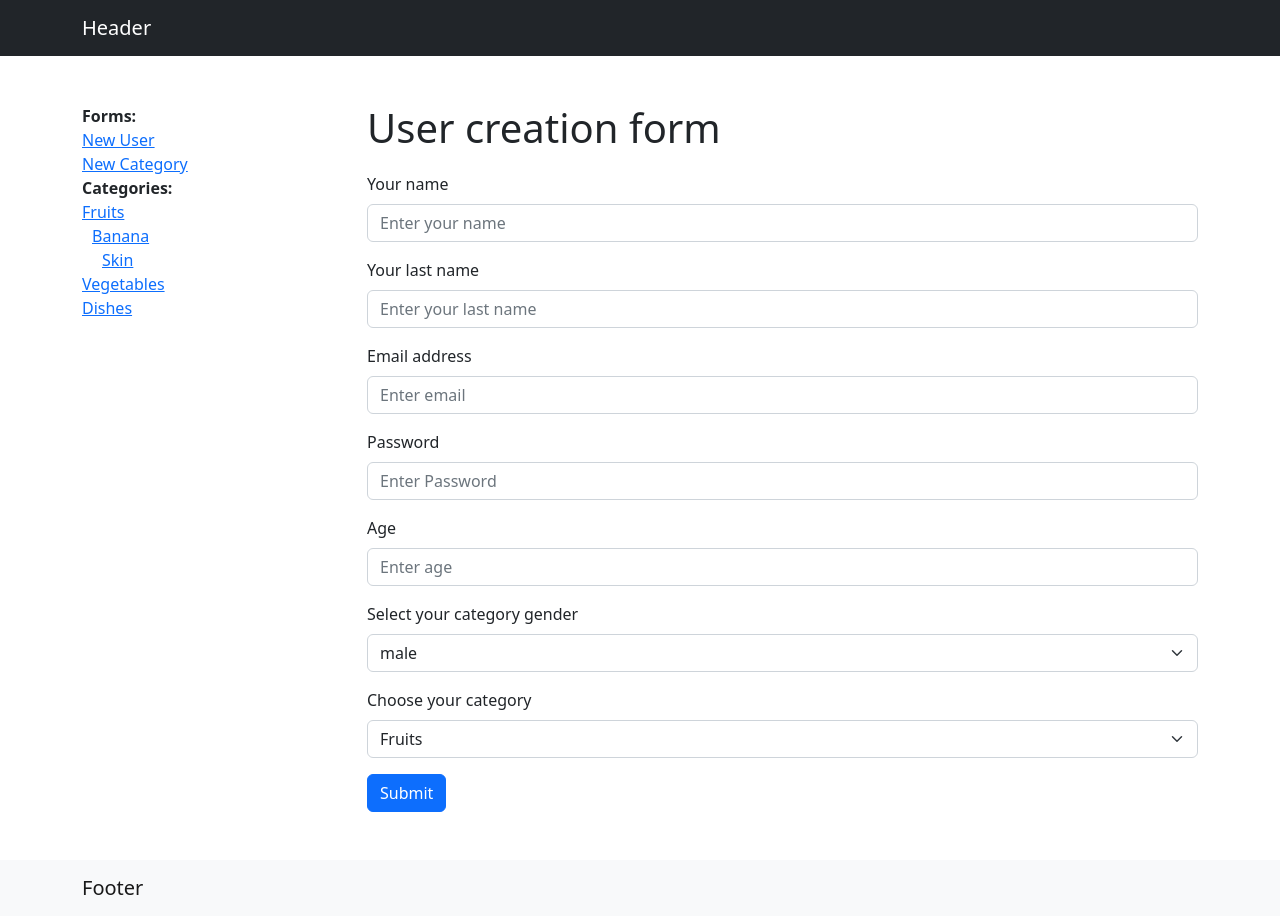
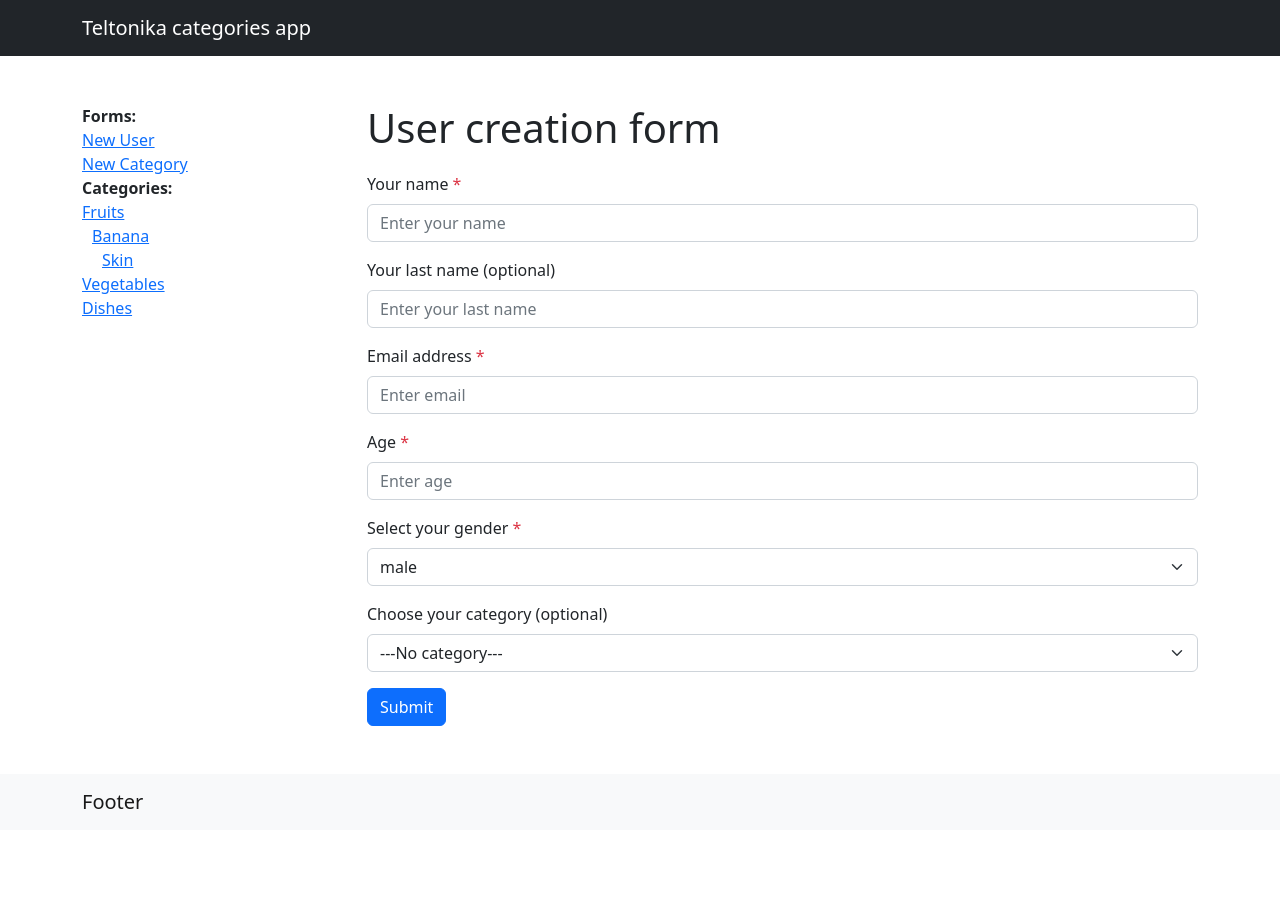
Before and after one commit to saiooo/teltask, a React (Create React App) app: page /newUser in a window 1280 px wide. After the commit the page ends 830 px from the top, so only its background shows below. Built offline with nearby package versions, Linux system fonts and the light colour scheme.

Commit message:
Form validation examples, additional fields in category display

```diff
--- /dev/null
+++ b/src/assets/css/Header.css
@@ -0,0 +1,9 @@
+.header-text {
+    color: white;
+    text-decoration: none;
+}
+
+.header-text:hover {
+    color: white;
+    text-decoration: underline;
+}
--- a/src/components/Header.js
+++ b/src/components/Header.js
@@ -1,12 +1,18 @@
 import Container from "react-bootstrap/Container";
 import Navbar from "react-bootstrap/Navbar";
+import { Link } from "react-router-dom";
+import "./../assets/css/Header.css";
 
 const Header = () => {
   return (
     <>
       <Navbar bg="dark" variant="dark">
         <Container>
-          <Navbar.Brand>Header</Navbar.Brand>
+          <Navbar.Brand>
+            <Link to="/" className="header-text">
+              Teltonika categories app
+            </Link>
+          </Navbar.Brand>
         </Container>
       </Navbar>
     </>
--- a/src/pages/Category.js
+++ b/src/pages/Category.js
@@ -40,10 +40,16 @@ const Category = () => {
       <h1>Categories list</h1>
       {currentCat && <div>Category name: {currentCat.name}</div>}
       {currentUsers && currentUsers.length > 0 ? (
-        <div>
-          User List:
+        <div className="mt-4">
+          <strong>User List:</strong>
           {currentUsers.map((user) => {
-            return <span key={`user-name-${user.id}`}> {user.name}, </span>;
+            return (
+              <div key={`user-name-${user.id}`} className="mb-3">
+                <div> User name: {user.name}, </div>
+                <div> User email: {user.email}, </div>
+                <div> User age: {user.age} </div>
+              </div>
+            );
           })}
         </div>
       ) : null}
--- a/src/pages/NewCategory.js
+++ b/src/pages/NewCategory.js
@@ -20,8 +20,6 @@ const NewCategory = () => {
 
   const [availableCats, setAvailableCats] = useState([]);
 
-  //formState: { errors },
-
   useEffect(() => {
     const twoTierCatList = makeMaxTierCatList(unflatCatList(categories), 2);
     const flatTierList = flatCatList(twoTierCatList); // Make it same as we have in reducer
@@ -29,19 +27,24 @@ const NewCategory = () => {
     setAvailableCats(flatTierList);
   }, [categories]);
 
-  const { register, handleSubmit } = useForm();
+  const {
+    register,
+    handleSubmit,
+    formState: { errors },
+  } = useForm();
 
   const onSubmit = (data) => {
-    const userId = checkIfNumber(data.userId);
-    const parentCategoryId = data.parentCategoryId
-      ? checkIfNumber(data.parentCategoryId)
-      : null;
+    const userIDs = data.userId === "null" ? [] : [checkIfNumber(data.userId)];
+    const parentCategoryId =
+      data.parentCategoryId === "null"
+        ? null
+        : checkIfNumber(data.parentCategoryId);
 
     const categoryObj = {
       id: uuidv4(),
       parentCategoryId,
       name: data.name,
-      userIDs: [userId],
+      userIDs,
     };
 
     dispatch(addCat(categoryObj));
@@ -51,10 +54,11 @@ const NewCategory = () => {
     <>
       <h1>Category creation form</h1>
 
-      <Form className="mt-20" onSubmit={handleSubmit(onSubmit)}>
+      <Form noValidate className="mt-20" onSubmit={handleSubmit(onSubmit)}>
         <Form.Group className="mb-3">
-          <Form.Label>Choose user to assign to category</Form.Label>
+          <Form.Label>Choose user to assign to category (optional)</Form.Label>
           <Form.Select {...register("userId")}>
+            <option value="null">---No User---</option>
             {users.map((user) => {
               return (
                 <option key={`user-${user.id}`} value={user.id}>
@@ -68,6 +72,7 @@ const NewCategory = () => {
         <Form.Group className="mb-3">
           <Form.Label>Choose parent category (optional)</Form.Label>
           <Form.Select {...register("parentCategoryId")}>
+            <option value="null">---Top Level---</option>
             {availableCats.map((cat) => {
               return (
                 <option key={`cat-${cat.id}`} value={cat.id}>
@@ -79,12 +84,19 @@ const NewCategory = () => {
         </Form.Group>
 
         <Form.Group className="mb-3">
-          <Form.Label>Enter Category Name</Form.Label>
+          <Form.Label>
+            Enter Category Name <span className="text-danger">*</span>
+          </Form.Label>
           <Form.Control
+            required
             type="text"
             placeholder="Enter category name"
-            {...register("name")}
+            {...register("name", { required: true })}
+            isInvalid={!!errors.name}
           />
+          <Form.Control.Feedback type="invalid">
+            Please enter category name.
+          </Form.Control.Feedback>
         </Form.Group>
 
         <Button variant="primary" type="submit">
--- a/src/pages/NewUser.js
+++ b/src/pages/NewUser.js
@@ -1,4 +1,4 @@
-import React from "react";
+import React, { useState } from "react";
 import Button from "react-bootstrap/Button";
 import Form from "react-bootstrap/Form";
 import { useForm } from "react-hook-form";
@@ -8,17 +8,24 @@ import { v4 as uuidv4 } from "uuid";
 import { addUser } from "../actions/users.actions";
 import { assignUserToCategory } from "../actions/categories.actions";
 import { checkIfNumber } from "./../helpers/Helper";
+import Alert from "react-bootstrap/Alert";
 
 const NewUser = () => {
   const dispatch = useDispatch();
   const categories = useSelector((state) => state.categories);
+  const [isAlertVisible, setIsAlertVisible] = useState(false);
 
-  const { register, handleSubmit } = useForm();
+  const {
+    register,
+    handleSubmit,
+    formState: { errors },
+  } = useForm();
 
   const genders = ["male", "female"];
 
   const onSubmit = (data) => {
-    const categoryId = checkIfNumber(data.categoryId);
+    const categoryId =
+      data.categoryId === "null" ? null : checkIfNumber(data.categoryId);
     const userId = uuidv4();
 
     const userObj = {
@@ -29,25 +36,44 @@ const NewUser = () => {
     delete userObj.categoryId;
 
     dispatch(addUser(userObj));
-    dispatch(assignUserToCategory({ categoryId, userId }));
+    if (categoryId) {
+      dispatch(assignUserToCategory({ categoryId, userId }));
+    }
+
+    setIsAlertVisible(true);
+    setTimeout(() => {
+      setIsAlertVisible(false);
+    }, 1000);
   };
 
   return (
     <>
       <h1>User creation form</h1>
 
+      {isAlertVisible && (
+        <Alert variant="success">User added successfully!</Alert>
+      )}
+
       <Form className="mt-20" onSubmit={handleSubmit(onSubmit)}>
         <Form.Group className="mb-3">
-          <Form.Label>Your name</Form.Label>
+          <Form.Label>
+            Your name <span className="text-danger">*</span>
+          </Form.Label>
           <Form.Control
             type="text"
             placeholder="Enter your name"
-            {...register("name")}
+            {...register("name", { required: true, minLength: 3 })}
+            isInvalid={!!errors.name}
           />
+          <Form.Control.Feedback type="invalid">
+            {errors.name && errors.name.type === "required"
+              ? "Please enter user name."
+              : "Your user name must be at least 3 characters long."}
+          </Form.Control.Feedback>
         </Form.Group>
 
         <Form.Group className="mb-3">
-          <Form.Label>Your last name</Form.Label>
+          <Form.Label>Your last name (optional)</Form.Label>
           <Form.Control
             type="text"
             placeholder="Enter your last name"
@@ -56,34 +82,43 @@ const NewUser = () => {
         </Form.Group>
 
         <Form.Group className="mb-3">
-          <Form.Label>Email address</Form.Label>
+          <Form.Label>
+            Email address <span className="text-danger">*</span>
+          </Form.Label>
           <Form.Control
             type="email"
             placeholder="Enter email"
-            {...register("email")}
+            {...register("email", { required: true })}
+            isInvalid={!!errors.email}
           />
+          <Form.Control.Feedback type="invalid">
+            {errors.email &&
+              errors.email.type === "required" &&
+              "Please enter your email."}
+          </Form.Control.Feedback>
         </Form.Group>
 
         <Form.Group className="mb-3">
-          <Form.Label>Password</Form.Label>
+          <Form.Label>
+            Age <span className="text-danger">*</span>
+          </Form.Label>
           <Form.Control
-            type="password"
-            placeholder="Enter Password"
-            {...register("password")}
+            type="number"
+            placeholder="Enter age"
+            {...register("age", { required: true })}
+            isInvalid={!!errors.age}
           />
+          <Form.Control.Feedback type="invalid">
+            {errors.age &&
+              errors.age.type === "required" &&
+              "Please enter your age."}
+          </Form.Control.Feedback>
         </Form.Group>
 
         <Form.Group className="mb-3">
-          <Form.Label>Age</Form.Label>
-          <Form.Control
-            type="number"
-            placeholder="Enter age"
-            {...register("age")}
-          />
-        </Form.Group>
-
-        <Form.Group className="mb-3">
-          <Form.Label>Select your category gender</Form.Label>
+          <Form.Label>
+            Select your gender <span className="text-danger">*</span>
+          </Form.Label>
           <Form.Select {...register("gender")}>
             {genders.map((gen) => {
               return <option key={gen}>{gen}</option>;
@@ -92,8 +127,9 @@ const NewUser = () => {
         </Form.Group>
 
         <Form.Group className="mb-3">
-          <Form.Label>Choose your category</Form.Label>
+          <Form.Label>Choose your category (optional)</Form.Label>
           <Form.Select {...register("categoryId")}>
+            <option value="null">---No category---</option>
             {categories.map((cat) => {
               return (
                 <option key={cat.id} value={cat.id}>
--- a/src/reducers/users.reducers.js
+++ b/src/reducers/users.reducers.js
@@ -5,7 +5,7 @@ const initialUsers = [
     id: 1,
     name: "Julius",
     lastName: "Pavardenis",
-    password: "1234",
+    email: "newemail@email.com",
     age: 27,
     gender: "male",
   },
```
